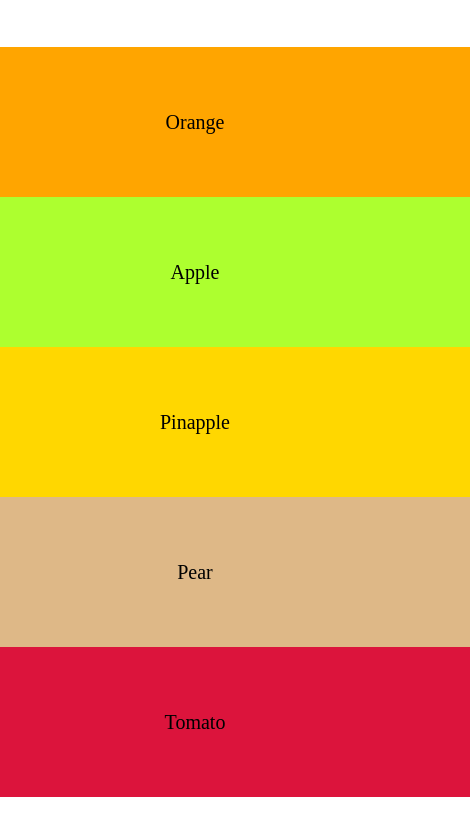
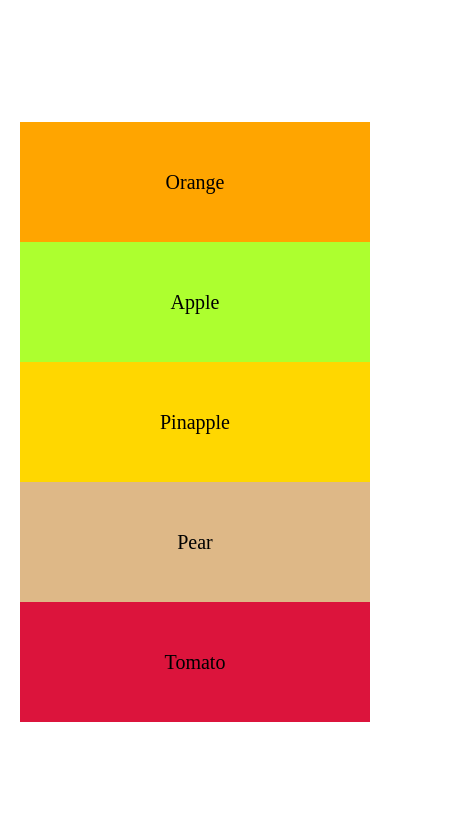
Before and after one commit to laurabiro/grid-task, a plain HTML site: page index.html in a window 390 px wide. Shown: the whole page, 470 px wide, since content can reach past the window. Drawn offline with Linux system fonts and the light colour scheme.

Commit message:
considered done

```diff
--- a/style.css
+++ b/style.css
@@ -42,7 +42,7 @@ body {
 .container {
 
     display: grid;
-    max-width: 650px;
+
 
     grid-template-columns: repeat(5, 1fr);
     grid-template-rows: [row1-start] 150px [row1-end] 150px [third-line] 150px [last-line];
@@ -54,10 +54,10 @@ body {
 
 }
 
-@media only screen and (max-width: 550px) {
+@media only screen and (max-width: 600px) {
     .container {
-        grid-template-columns: repeat(1, 550px);
-        grid-template-rows: repeat(5, 150px);
+        grid-template-columns: repeat(1, 350px);
+        grid-template-rows: repeat(5, 120px);
         grid-template-areas:
             "orange"
             "apple"
@@ -67,11 +67,22 @@ body {
         ;
 
 
+
+
     }
 }
 
 .box {
     font-size: 20px;
+    padding: 0 50px;
+
+}
+@media only screen and (max-width: 600px) {
+    .box {
+
+        min-width: 300px;
+
+    }
 }
 
 
@@ -85,6 +96,7 @@ body {
     justify-content: center;
 
     grid-area: apple;
+
 
 }
 #orange {
```
